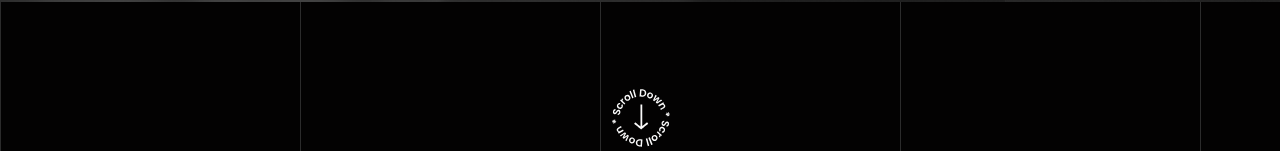
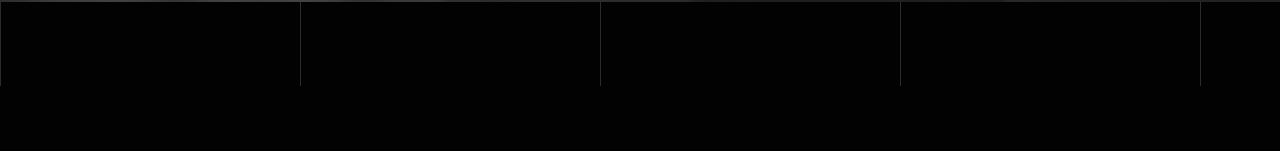
Before and after one commit to JanJanR/Portfolio-2.0, a React (Vite) app: page /projects/CartePub in a window 1280 px wide. Shown: the part 798-949 px from the top of the page. After the commit the page ends 884 px from the top, so only its background shows below. Built offline with nearby package versions, Linux system fonts and the light colour scheme.

Commit message:
small changes

```diff
--- a/src/pages/CartePub.jsx
+++ b/src/pages/CartePub.jsx
@@ -1,21 +1,8 @@
 import "../styles/CartePub.css"
-
 import Navbar from "../components/Navbar";
-
-import Lottie from "react-lottie";
-import animationData from "../assets/lottie/scrolldown.json";
-
 import CartePubHero from "../assets/cartepub/cartepub-bg-shadow.png";
 
 function CartePub() {
-  const defaultOptions = {
-    loop: true,
-    autoplay: true,
-    animationData: animationData,
-    rendererSettings: {
-      preserveAspectRatio: "xMidYMid slice"
-    }
-  };
   return (
     <>
       <div className="cartepub-container">
@@ -47,11 +34,6 @@
               </div>
             </div>
           </div>
-          <Lottie
-            options={defaultOptions}
-            height={65}
-            width={65}
-          />
         </div>
       </div>
     </>
```
